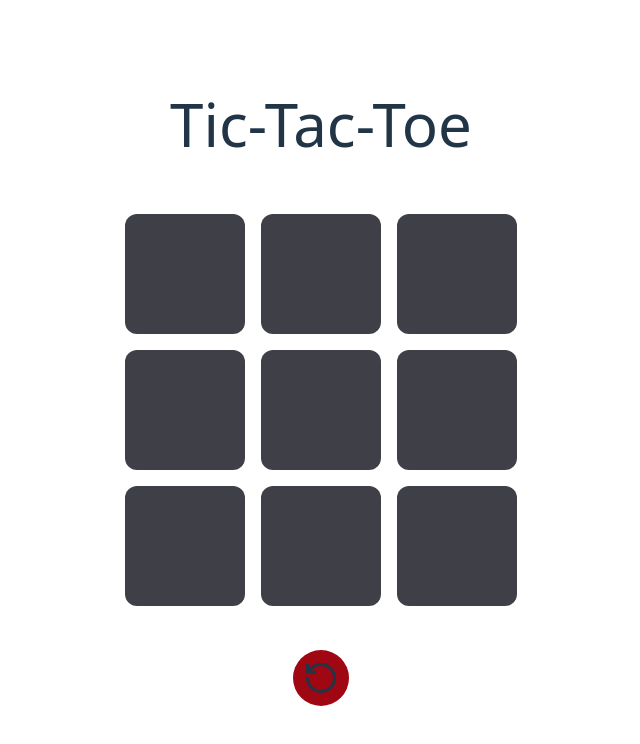
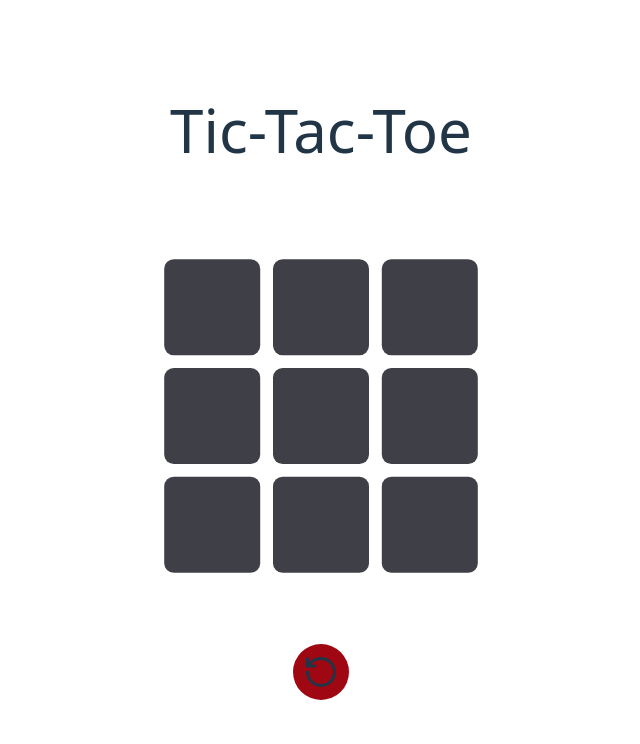
Before and after one commit to eswar-7116/tictactoe-ai, a React (Vite) app: page / in a window 1280 px wide. Shown: the top 744 px of the page, without its empty margins (319-959 px from the left). Built offline with nearby package versions, Linux system fonts and the light colour scheme.

Commit message:
fix: fix margin

```diff
--- a/src/App.tsx
+++ b/src/App.tsx
@@ -46,7 +46,7 @@ export default function App() {
     <div className="flex flex-col justify-center items-center h-full">
       <header className="mb-10 text-6xl">Tic-Tac-Toe</header>
       <p className="text-2xl font-medium">{message}</p>
-      <main className="m-3">
+      <main className="mt-3 scale-80">
         {[0, 3, 6].map((start) => (
           <div
             className="flex flex-row items-center justify-center"
```
